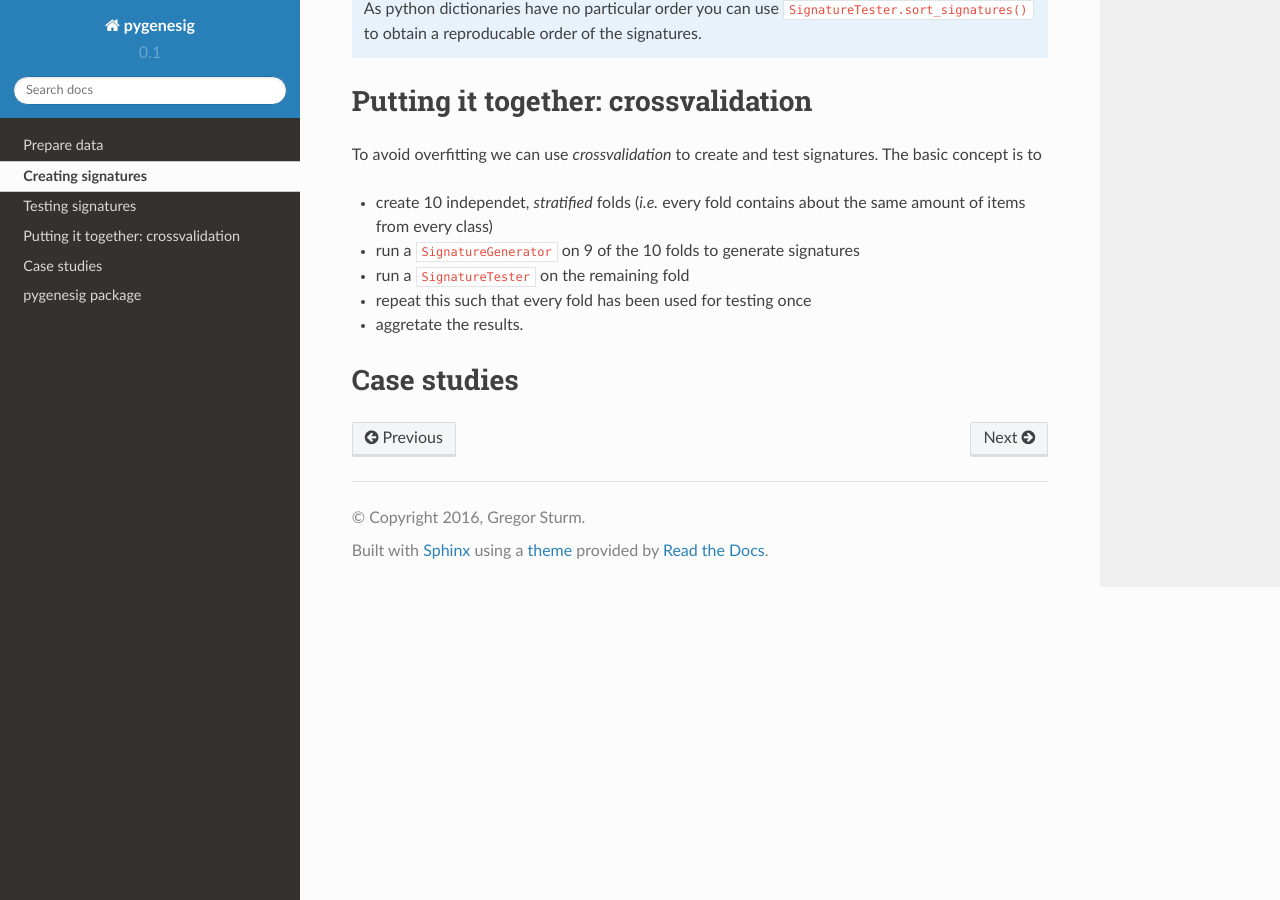
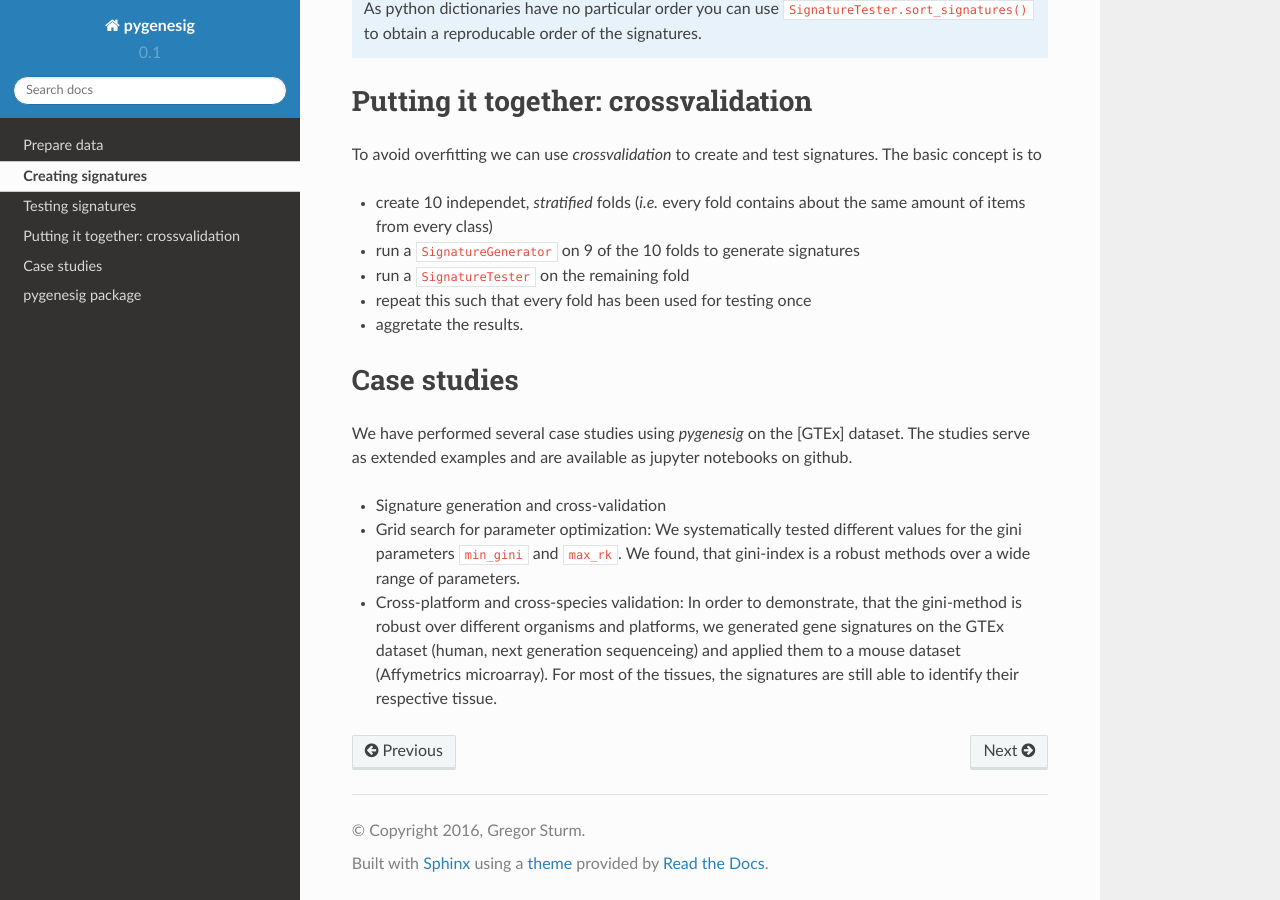
Before and after one commit to grst/pygenesig, a Sphinx documentation site: the page built from docs/use_pygenesig.md, in a window 1280 px wide and 900 px high, scrolled down 1739 px. Built offline with Sphinx 7.4.7 and the Read the Docs theme 2.0.0, drawn with Linux system fonts in a browser that asks for light colours.

Commit message:
update doc

```diff
--- a/docs/use_pygenesig.md
+++ b/docs/use_pygenesig.md
@@ -61,3 +61,8 @@ To avoid overfitting we can use *crossvalidation* to create and test signatures.
 * aggretate the results.
 
 # Case studies
+We have performed several case studies using *pygenesig* on the [GTEx] dataset. The studies serve as extended examples and are available as jupyter notebooks on github.
+
+* Signature generation and cross-validation
+* Grid search for parameter optimization: We systematically tested different values for the gini parameters `min_gini` and `max_rk`. We found, that gini-index is a robust methods over a wide range of parameters.
+* Cross-platform and cross-species validation: In order to demonstrate, that the gini-method is robust over different organisms and platforms, we generated gene signatures on the GTEx dataset (human, next generation sequenceing) and applied them to a mouse dataset (Affymetrics microarray). For most of the tissues, the signatures are still able to identify their respective tissue.
```
